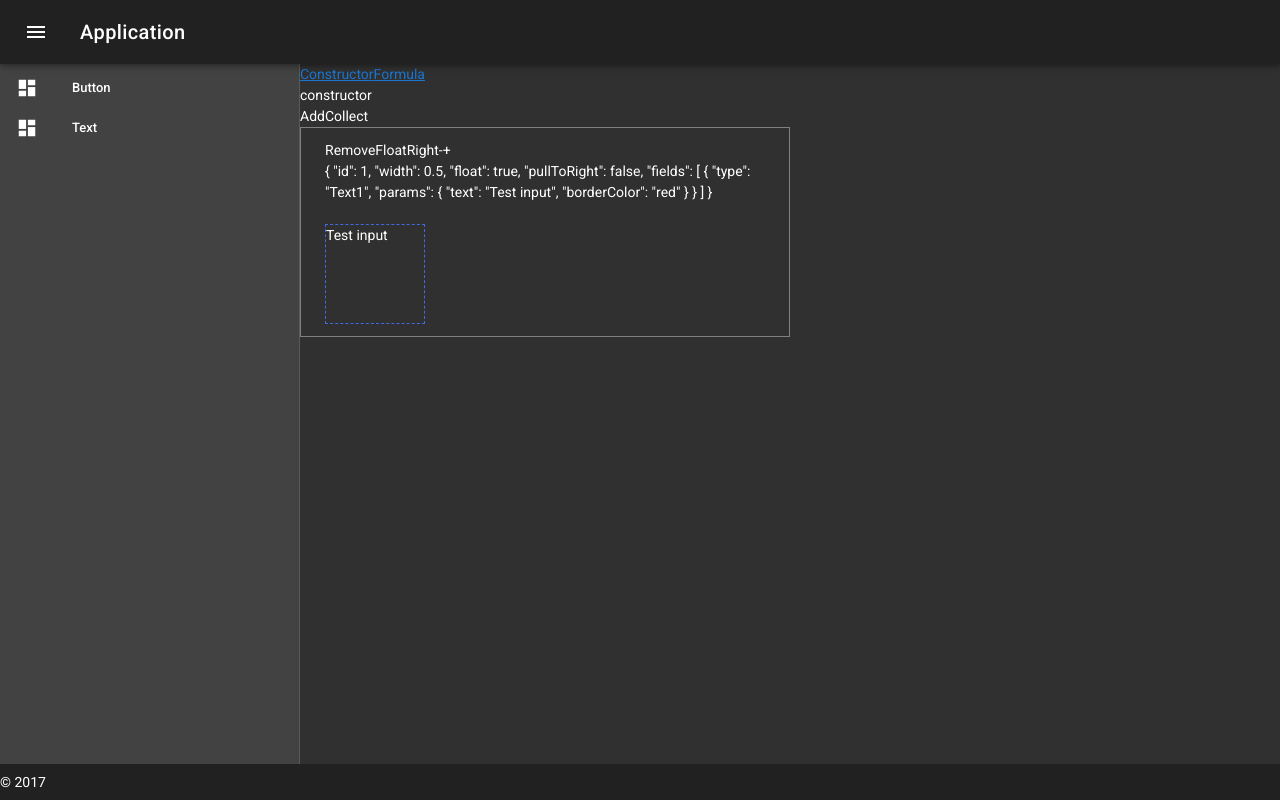
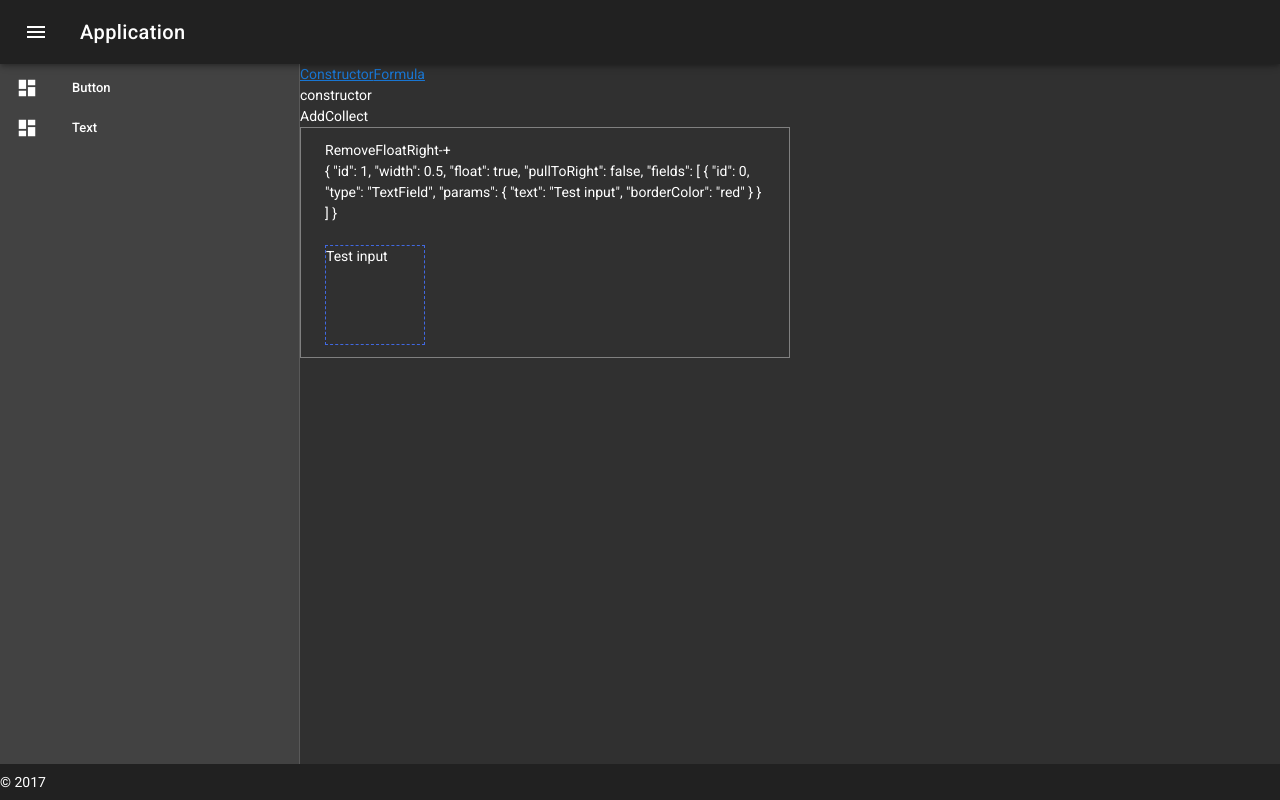
Before and after one commit to v3il/calc-builder, a Vue app in the folder client/: page /constructor in a window 1280 px wide. Built offline with nearby package versions, Linux system fonts and the light colour scheme.

Commit message:
Base field component

```diff
--- a/client/src/components/LayoutBuilder.vue
+++ b/client/src/components/LayoutBuilder.vue
@@ -50,7 +50,8 @@
                     pullToRight: false,
                     fields: [
                         {
-                            type: 'Text1',
+                            id: 0,
+                            type: 'TextField',
                             params: {
                                 text: 'Test input'
                             }
--- a/client/src/components/LayoutContainer.vue
+++ b/client/src/components/LayoutContainer.vue
@@ -15,25 +15,18 @@
         <br>
         <br>
 
-
-        <!--<div v-for="(a,i) in c" :key="i">-->
-            <!--{{a}}-->
-        <!--</div>-->
-
         <Draggable v-model="containerData.fields" class="drag" @add="onAdd" :options="{
             group: 'items',
         }">
-            <template v-for="(field, index) in containerData.fields">
+            <template v-for="field in containerData.fields">
                 <component
-                    :key="`field${index}`"
+                    :key="field.id"
                     @optionsUpdate="mergeOptions(field, $event)"
                     ref="field"
                     :is="field.type"
                     :options="field.params"
                 ></component>
             </template>
-
-
         </Draggable>
     </div>
 </template>
@@ -41,8 +34,8 @@
 <script>
     import Draggable from 'vuedraggable';
 
-    import Button from './fields/Button.vue';
-    import Text from './fields/Text.vue';
+    import ButtonField from './fields/ButtonField.vue';
+    import TextField from './fields/TextField.vue';
 
     const sizes = [/*0.25, */0.33, 0.5, 0.66, /*0.75,*/ 1];
 
@@ -55,8 +48,8 @@
 
         components: {
             Draggable,
-            Button,
-            Text1: Text,
+            ButtonField,
+            TextField,
         },
 
         data() {
@@ -95,15 +88,12 @@
                 const itemElement = event.item;
 
                 this.containerData.fields.push({
+                    id: this.containerData.fields.length++,
                     type: itemElement.children[0].dataset.item,
                     params: {},
                 });
 
                 itemElement.remove();
-            },
-
-            getFieldsData() {
-                this.containerData.fields = this.$refs.field.map(fieldComponent => fieldComponent.getData());
             },
 
             mergeOptions(field, newOptions) {
--- a/client/src/components/fields/Button.vue
+++ /dev/null
@@ -1,25 +0,0 @@
-<template>
-    <button>Button 1</button>
-</template>
-
-<script>
-    export default {
-        name: "Button",
-
-        props: {
-            options: Object,
-        },
-
-        methods: {
-            getData() {
-                return {
-                    data: 1,
-                }
-            }
-        },
-    }
-</script>
-
-<style scoped>
-
-</style>
--- /dev/null
+++ b/client/src/components/fields/ButtonField.vue
@@ -0,0 +1,26 @@
+<template>
+    <button>{{params.text}}</button>
+</template>
+
+<script>
+    import FieldBase from './FieldBase.js';
+
+    export default {
+        name: "ButtonField",
+
+        extends: FieldBase,
+
+        data() {
+            return {
+                defaultOptions: {
+                    text: 'Button',
+                    borderColor: 'red'
+                },
+            }
+        },
+    }
+</script>
+
+<style scoped>
+
+</style>
--- /dev/null
+++ b/client/src/components/fields/FieldBase.js
@@ -0,0 +1,18 @@
+export default {
+    name: "FieldBase",
+
+    data() {
+        return {
+            params: {},
+        }
+    },
+
+    props: {
+        options: Object,
+    },
+
+    created() {
+        this.params = Object.assign({}, this.defaultOptions, this.options);
+        this.$emit('optionsUpdate', this.params);
+    },
+}
--- a/client/src/components/fields/Text.vue
+++ /dev/null
@@ -1,57 +0,0 @@
-<template>
-    <div>
-        <input type="text" v-model="params.text">
-    </div>
-</template>
-
-<script>
-    const defaultOptions = {
-        text: '',
-        borderColor: 'red'
-    };
-
-    export default {
-        name: "Text1",
-
-        data() {
-            return {
-                params: Object.assign({}, defaultOptions, this.options),
-            }
-        },
-
-        props: {
-            options: Object,
-        },
-
-        beforeMount() {
-            // console.log(1)
-            // console.log(this.data)
-            // console.log(this.$data)
-        },
-
-        created() {
-            // this.options = this.params
-
-            this.$emit('optionsUpdate', this.params);
-
-            // for(let key in this.options) {
-            //     this[key] = this.options[key];
-            // }
-
-            // console.log(2)
-            // console.log(this.data)
-            // console.log(this.$data)
-            // console.log(this.options)
-        },
-
-        methods: {
-            getData() {
-                return this.params
-            }
-        }
-    }
-</script>
-
-<style scoped>
-
-</style>
--- /dev/null
+++ b/client/src/components/fields/TextField.vue
@@ -0,0 +1,28 @@
+<template>
+    <div>
+        <input type="text" v-model="params.text">
+    </div>
+</template>
+
+<script>
+    import FieldBase from './FieldBase.js';
+
+    export default {
+        name: "TextField",
+
+        extends: FieldBase,
+
+        data() {
+            return {
+                defaultOptions: {
+                    text: '',
+                    borderColor: 'red'
+                },
+            }
+        },
+    }
+</script>
+
+<style scoped>
+
+</style>
--- a/client/src/views/MainPage.vue
+++ b/client/src/views/MainPage.vue
@@ -47,12 +47,12 @@
                 items: [
                     {
                         id: 0,
-                        type: 'Button',
+                        type: 'ButtonField',
                         text: 'Button',
                     },
                     {
                         id: 1,
-                        type: 'Text1',
+                        type: 'TextField',
                         text: 'Text',
                     }
                 ],
```
